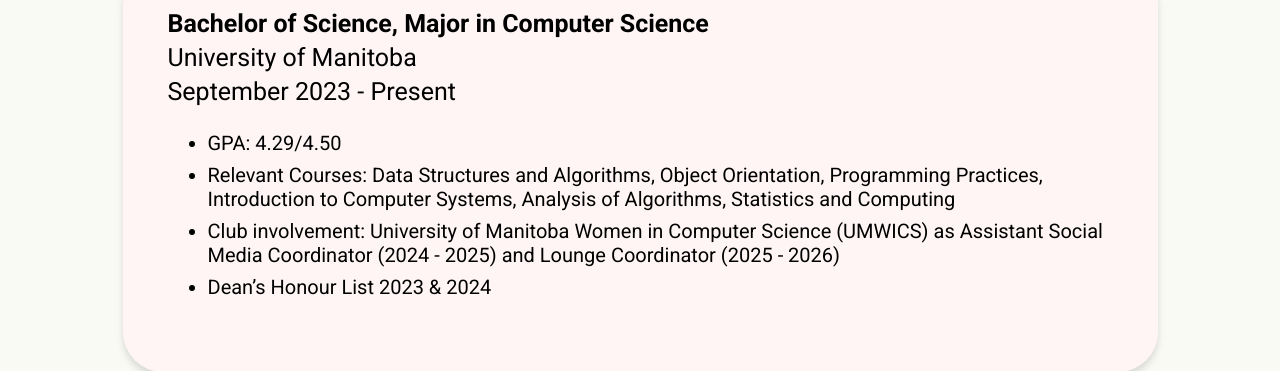
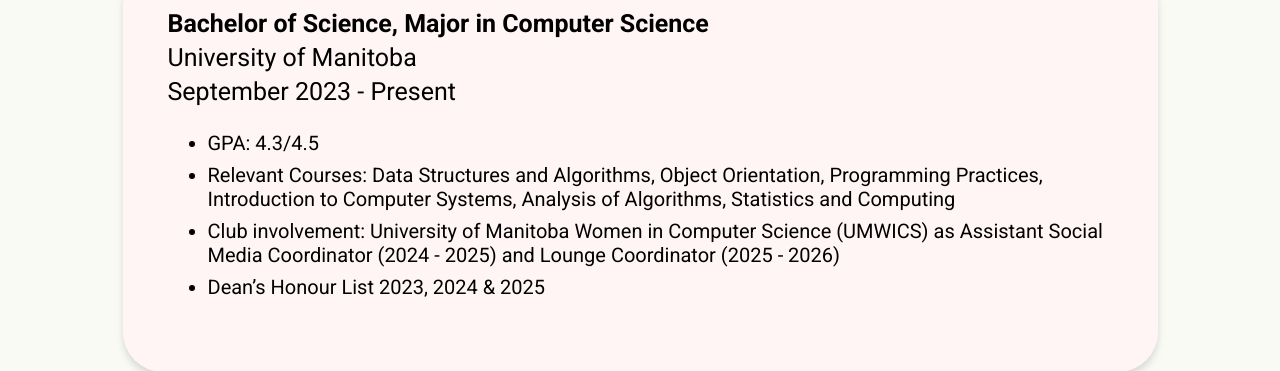
Before and after one commit to alicia-kee/personal-website, a plain HTML site: page index.html in a window 1280 px wide. Shown: the part 970-1341 px from the top of the page. Drawn offline with Linux system fonts and the light colour scheme; a web font is replaced by a local one.

Commit message:
Update GPA and Dean's Honour List

```diff
--- a/index.html
+++ b/index.html
@@ -63,10 +63,10 @@
             <div class="uni-name">University of Manitoba</div>
             <div class="uni-years">September 2023 - Present</div>
             <ul class="uni-list">
-                <li class="uni-list-item">GPA: 4.29/4.50</li>
+                <li class="uni-list-item">GPA: 4.3/4.5</li>
                 <li class="uni-list-item">Relevant Courses: Data Structures and Algorithms, Object Orientation, Programming Practices, Introduction to Computer Systems, Analysis of Algorithms, Statistics and Computing</li>
                 <li class="uni-list-item">Club involvement: University of Manitoba Women in Computer Science (UMWICS) as Assistant Social Media Coordinator (2024 - 2025) and Lounge Coordinator (2025 - 2026)</li>
-                <li class="uni-list-item">Dean’s Honour List 2023 & 2024</li>
+                <li class="uni-list-item">Dean’s Honour List 2023, 2024 & 2025</li>
             </ul>
         </div>
      </div>
```
